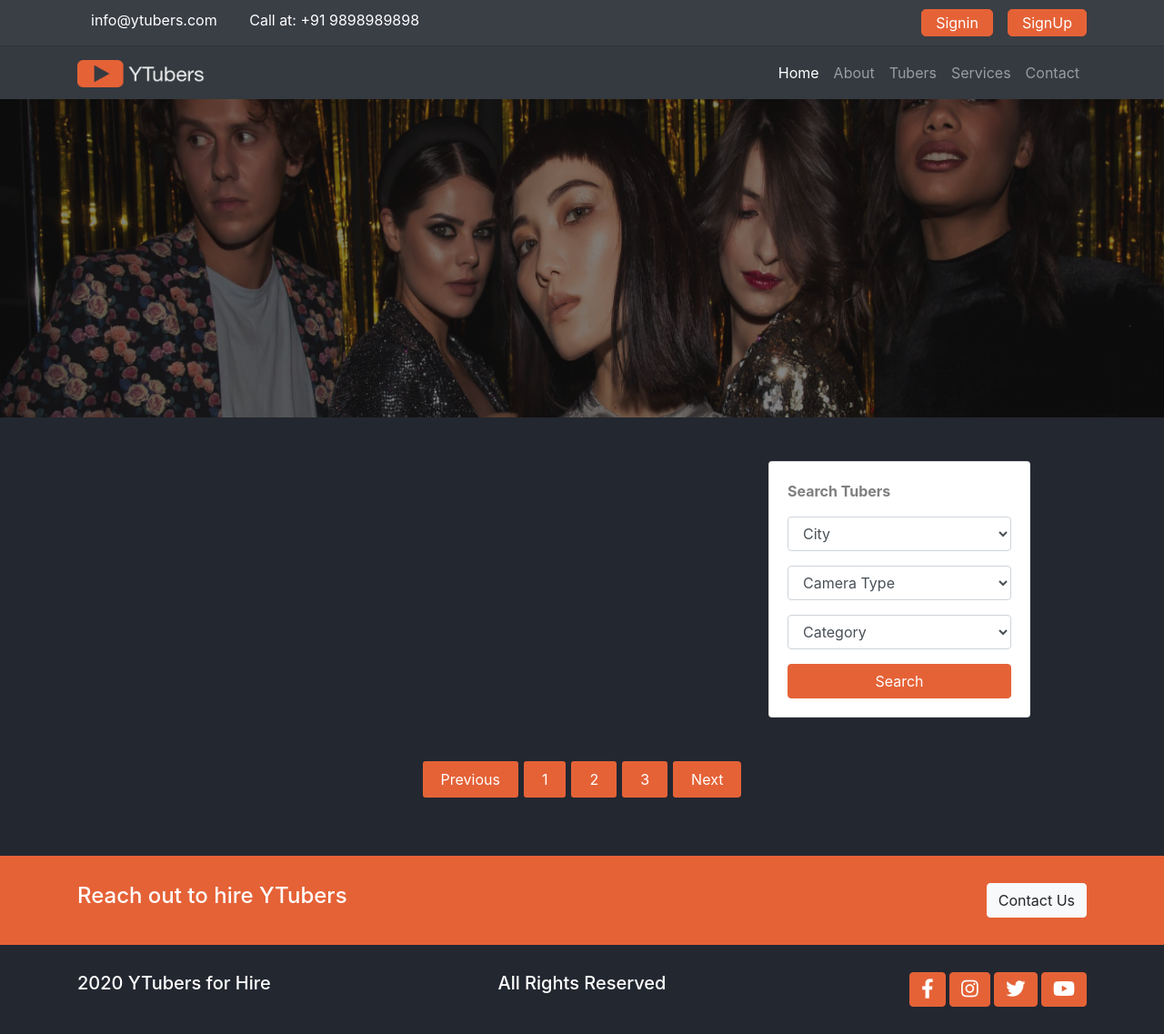
After one commit to thegreywalker/Django-Projects, a Django app: template tubers/templates/youtubers/youtubers.html in a window 1280 px wide. The commit adds this page. Shown: the whole page at 91% size. Run offline with Django 3.2, Linux system fonts and the light colour scheme; the template is opened without the code that fills it, so the values that code supplies are empty.

Commit message:
Added the Youtubers Template to serve the Pages of the Youtubers Section and of Individual Youtubers and also added templates for Search Pages and made them functional

```diff
--- a/tubers/templates/includes/navbar.html
+++ b/tubers/templates/includes/navbar.html
@@ -1,7 +1,7 @@
 {% load static %}
 <nav class="navbar navbar-expand-lg navbar-dark bg-dark">
     <div class="container">
-      <a class="navbar-brand" href="/index.html">
+      <a class="navbar-brand" href="{% url 'home' %}">
         <img src="{% static './assets/images/logo.png' %}" alt="" width="140" height="30" alt="" loading="lazy">
       </a>
       <button class="navbar-toggler" type="button" data-toggle="collapse" data-target="#navbarNav"
@@ -11,13 +11,13 @@
       <div class="collapse navbar-collapse" id="navbarNav">
         <ul class="navbar-nav ml-auto">
           <li class="nav-item active">
-            <a class="nav-link" href="/index.html">Home</a>
+            <a class="nav-link" href="{% url 'home' %}">Home</a>
           </li>
           <li class="nav-item">
             <a class="nav-link" href="/aboutus.html">About</a>
           </li>
           <li class="nav-item">
-            <a class="nav-link" href="/tubers.html">Tubers</a>
+            <a class="nav-link" href="{% url 'youtubers' %}">Tubers</a>
           </li>
           <li class="nav-item">
             <a class="nav-link" href="#">Services</a>
--- a/tubers/templates/webpages/home.html
+++ b/tubers/templates/webpages/home.html
@@ -29,10 +29,10 @@
 
 
     <section class="container d-flex justify-content-center align-items-center mt-4">
-      <form class="row text-center">
+      <form class="row text-center" method="GET" action="{% url 'search' %}">
         <div class="col-md-auto">
           <div class="form-group mb-2">
-            <input type="password" class="form-control" placeholder="Enter Keywords">
+            <input name="keyword" class="form-control" placeholder="Enter Keywords">
           </div>
           <div class="text-center">
             <button type="submit" class="btn btn-accent ml-2 mb-2 pl-5 pr-5">Search</button>
--- /dev/null
+++ b/tubers/templates/youtubers/youtubers.html
@@ -0,0 +1,125 @@
+{% extends 'base.html' %} {% load static %} {% block content %}
+
+<main class="tubers-page">
+    <div class="banner">
+        <img
+            src="{% static './assets/images/bg-banner.png' %}"
+            alt=""
+            class="img-fluid w-100"
+        />
+    </div>
+
+    <section class="container mt-5 mb-5">
+        <div class="row">
+            <div class="col-lg-8 mb-2">
+                <section class="tubers">
+                    <!-- person 1 -->
+                    {% for tuber in tubers %}
+                    <div class="card border-0 text-center">
+                        <div class="feature-text">
+                            <a href="{% url 'youtubers_detail' tuber.id %}">
+                                <img
+                                    src="{{ tuber.photo.url }}"
+                                    class="card-img-top"
+                                    alt="team-member"
+                                />
+                            </a>
+                        </div>
+                        <div class="card-body">
+                            <h5 class="card-title">{{ tuber.name }}</h5>
+                            <p class="card-text">{{ tuber.category }}</p>
+                            <div class="person-description mt-2">
+                                <button class="btn btn-accent">
+                                    City: {{ tuber.city }}
+                                </button>
+                                <button class="btn btn-accent">
+                                    Age: {{ tuber.age }}
+                                </button>
+                                <button class="btn btn-accent">
+                                    Height: {{ tuber.height }}
+                                </button>
+                            </div>
+                            <div class="person-description mt-2">
+                                <button class="btn btn-accent">
+                                    Crew: {{ tuber.crew }}
+                                </button>
+                                <button class="btn btn-accent">
+                                    Camera: {{ tuber.camera_type }}
+                                </button>
+                                <button class="btn btn-accent">
+                                    Subs: {{ tuber.subs_count }}
+                                </button>
+                            </div>
+                        </div>
+                    </div>
+                    {% endfor %}
+                </section>
+            </div>
+
+            <div class="col-lg-4">
+                <div class="card">
+                    <div class="card-body">
+                        <p class="text-left font-weight-bolder text-black-50">
+                            Search Tubers
+                        </p>
+                        <form>
+                            <div class="form-group">
+                                <select id="inputState" class="form-control">
+                                    <option selected disabled hidden>
+                                        City
+                                    </option>
+                                    <option>...</option>
+                                </select>
+                            </div>
+                            <div class="form-group">
+                                <select id="inputState" class="form-control">
+                                    <option selected disabled hidden>
+                                        Camera Type
+                                    </option>
+                                    <option>Value 1</option>
+                                    <option>Value 2</option>
+                                    <option>Value 3</option>
+                                    <option>Value 4</option>
+                                </select>
+                            </div>
+                            <div class="form-group">
+                                <select class="form-control">
+                                    <option selected disabled hidden>
+                                        Category
+                                    </option>
+                                    <option>...</option>
+                                </select>
+                            </div>
+                        </form>
+
+                        <button class="btn btn-accent btn-block">Search</button>
+                    </div>
+                </div>
+            </div>
+        </div>
+    </section>
+
+    <div class="container section pagination-section mt-3">
+        <nav aria-label="Page navigation example">
+            <ul class="pagination justify-content-center">
+                <li class="page-item disabled">
+                    <a
+                        class="page-link"
+                        href="#"
+                        tabindex="-1"
+                        aria-disabled="true"
+                        >Previous</a
+                    >
+                </li>
+                <li class="page-item"><a class="page-link" href="#">1</a></li>
+                <li class="page-item"><a class="page-link" href="#">2</a></li>
+                <li class="page-item"><a class="page-link" href="#">3</a></li>
+                <li class="page-item">
+                    <a class="page-link" href="#">Next</a>
+                </li>
+            </ul>
+        </nav>
+    </div>
+</main>
+
+{% endblock %}
```
Also changed, not shown: tubers/templates/youtubers/search.html (added, +93 -0 lines), tubers/templates/youtubers/youtuber_detail.html (added, +108 -0 lines), tubers/youtubers/views.py (+44 -2 lines).
